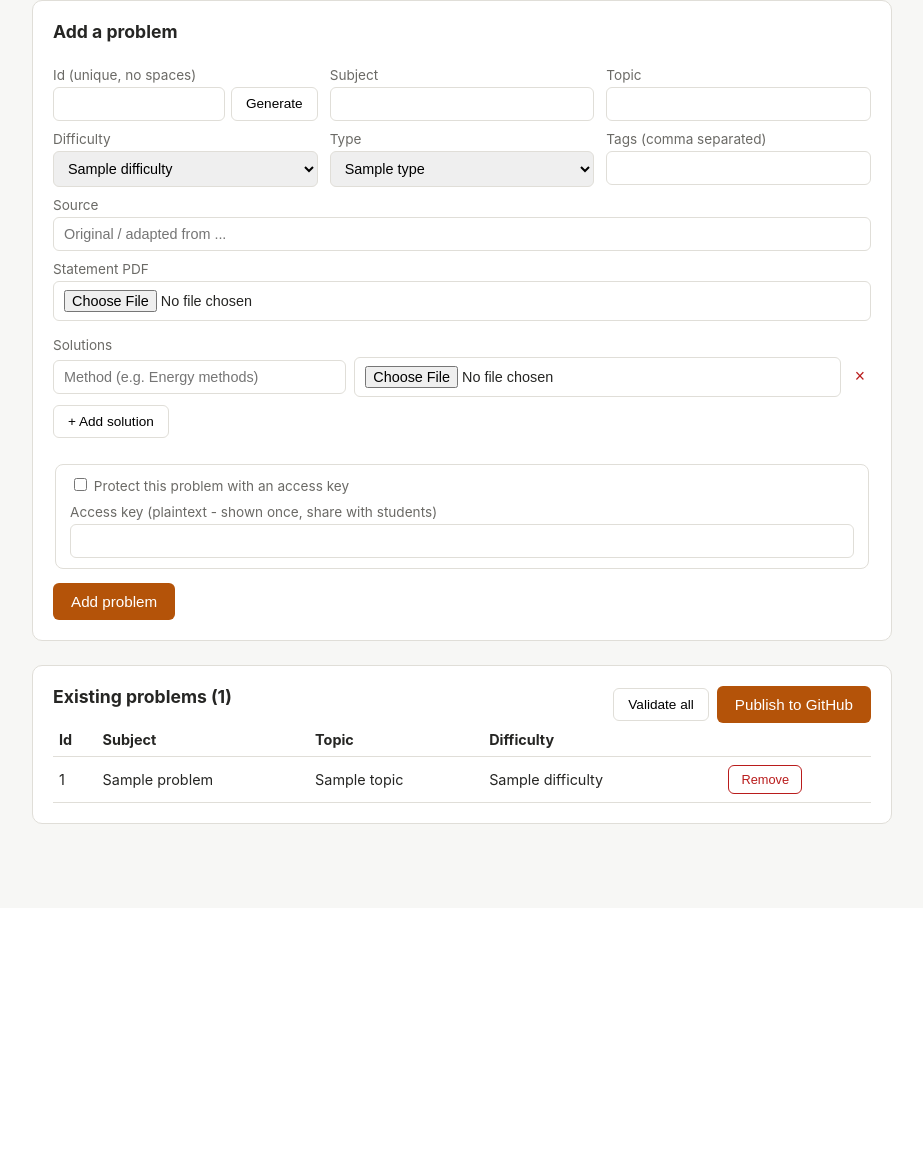
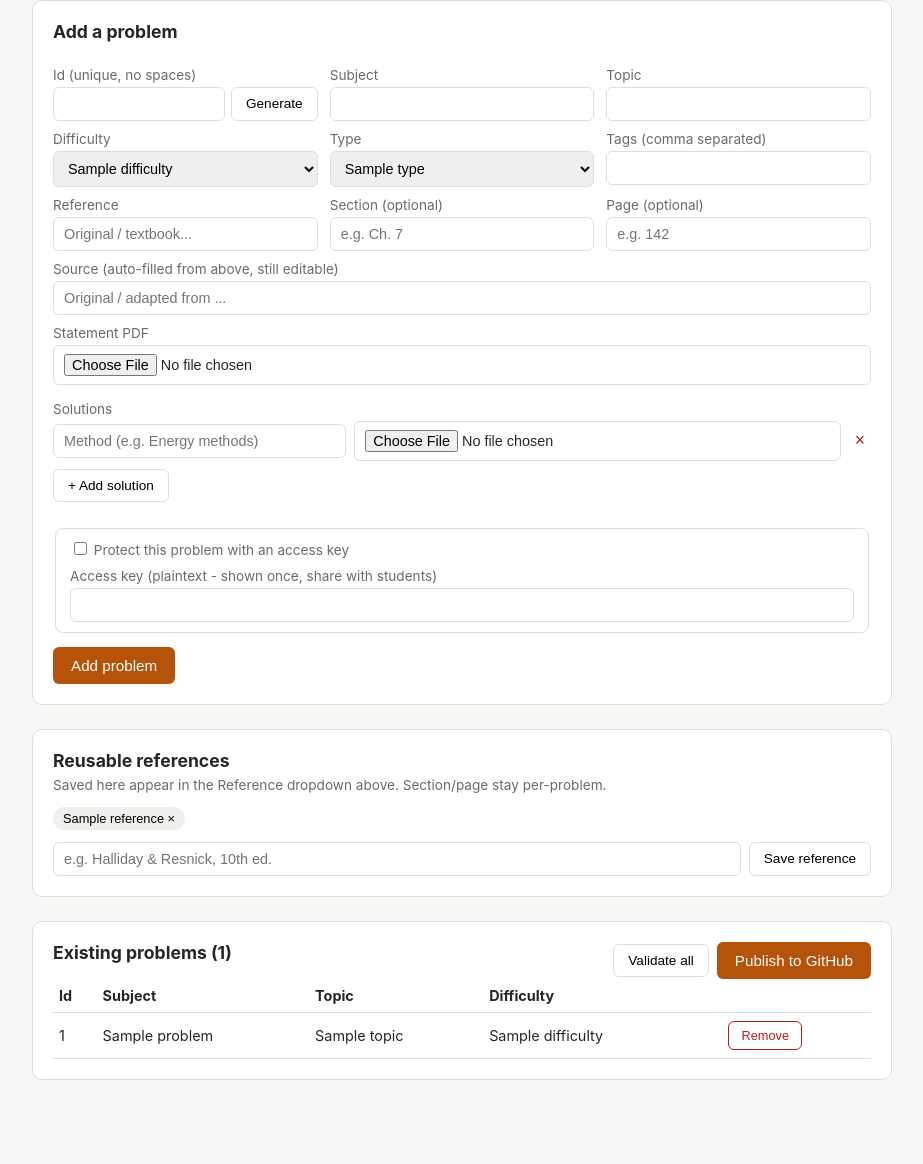
Before and after one commit to villaa/physics-problem-bank, a Flask app: template admin/templates/index.html in a window 1280 px wide. Shown: the part 91-1255 px from the top of the page, without its empty margins (178-1101 px from the left). Before the commit the page ends 915 px from the top, so only its background shows below. Run offline with Flask 3, Linux system fonts and the light colour scheme; the template is opened without the code that fills it: most values are stand-ins (such as "Sample title", 1, 10 or a date in 2020).

Commit message:
Add reusable references with optional section/page in admin UI
Adds a small standalone list (admin/references.json) of reusable base
citations (e.g. textbook editions) - kept separate from problems.json
since a citation is reused across many problems while page/section
differ per problem, so deduping full "source" strings wouldn't work.

The Add-problem form gains Reference (datalist-backed, freeform),
Section, and Page fields that auto-compose into the existing Source
box client-side (still hand-editable after). A new "Reusable
references" panel lets you save/remove entries from the list.

Verified end-to-end, including catching a test-only encoding pitfall:
typing the section-sign character directly into a shell command
mangled it before it reached the server; feeding the same character
through a properly UTF-8-encoded file confirmed the app itself stores
it correctly (§ in the JSON, not a replacement character).

Co-Authored-By: Claude Sonnet 5 <noreply@anthropic.com>
Claude-Session: https://claude.ai/code/session_01NphEQFg1eebW9fujcBw9mJ

```diff
--- /dev/null
+++ b/admin/references.json
@@ -0,0 +1,3 @@
+[
+  "Original"
+]
--- a/admin/server.py
+++ b/admin/server.py
@@ -51,6 +51,7 @@ def index():
         difficulties=DIFFICULTIES,
         types=TYPES,
         unpublished=unpublished,
+        references=bank.load_references(),
     )
 
 
@@ -154,6 +155,26 @@ def publish():
     return redirect(url_for("index"))
 
 
+@app.route("/references/add", methods=["POST"])
+def add_reference():
+    try:
+        bank.add_reference(request.form.get("text", ""))
+        flash("Reference added.", "success")
+    except bank.ProblemBankError as e:
+        flash(str(e), "error")
+    return redirect(url_for("index"))
+
+
+@app.route("/references/remove", methods=["POST"])
+def remove_reference():
+    try:
+        bank.remove_reference(request.form.get("text", ""))
+        flash("Reference removed.", "success")
+    except bank.ProblemBankError as e:
+        flash(str(e), "error")
+    return redirect(url_for("index"))
+
+
 @app.route("/validate", methods=["POST"])
 def validate():
     results = bank.validate_all()
--- a/admin/templates/index.html
+++ b/admin/templates/index.html
@@ -90,8 +90,26 @@
         </div>
       </div>
 
-      <label>Source</label>
-      <input type="text" name="source" placeholder="Original / adapted from ..." />
+      <div class="row">
+        <div>
+          <label>Reference</label>
+          <input type="text" id="reference-input" list="reference-list" placeholder="Original / textbook..." />
+          <datalist id="reference-list">
+            {% for r in references %}<option value="{{ r }}">{% endfor %}
+          </datalist>
+        </div>
+        <div>
+          <label>Section (optional)</label>
+          <input type="text" id="section-input" placeholder="e.g. Ch. 7" />
+        </div>
+        <div>
+          <label>Page (optional)</label>
+          <input type="text" id="page-input" placeholder="e.g. 142" />
+        </div>
+      </div>
+
+      <label>Source (auto-filled from above, still editable)</label>
+      <input type="text" id="source-input" name="source" placeholder="Original / adapted from ..." />
 
       <label>Statement PDF</label>
       <input type="file" name="statement_file" accept="application/pdf" required />
@@ -112,6 +130,30 @@
       <div>
         <button type="submit" class="primary">Add problem</button>
       </div>
+    </form>
+  </div>
+
+  <div class="panel">
+    <h2>Reusable references</h2>
+    <p style="color:var(--text-dim); font-size:0.85rem; margin-top:-8px;">
+      Saved here appear in the Reference dropdown above. Section/page stay per-problem.
+    </p>
+    <div style="display:flex; flex-wrap:wrap; gap:6px; margin-bottom:12px;">
+      {% for r in references %}
+      <form method="post" action="{{ url_for('remove_reference') }}" style="display:inline;">
+        <input type="hidden" name="text" value="{{ r }}" />
+        <button type="submit" class="tag-remove-btn" title="Remove"
+                style="background:#efefec; border:none; border-radius:999px; padding:4px 10px; font-size:0.8rem; cursor:pointer;">
+          {{ r }} &times;
+        </button>
+      </form>
+      {% else %}
+      <span style="color:var(--text-dim); font-size:0.85rem;">No references saved yet.</span>
+      {% endfor %}
+    </div>
+    <form method="post" action="{{ url_for('add_reference') }}" style="display:flex; gap:8px;">
+      <input type="text" name="text" placeholder="e.g. Halliday & Resnick, 10th ed." required style="flex:1;" />
+      <button type="submit" class="secondary">Save reference</button>
     </form>
   </div>
 
@@ -171,6 +213,22 @@ document.getElementById("generate-id-btn").addEventListener("click", () => {
   document.getElementById("id-input").value = candidate;
 });
 
+const referenceInput = document.getElementById("reference-input");
+const sectionInput = document.getElementById("section-input");
+const pageInput = document.getElementById("page-input");
+const sourceInput = document.getElementById("source-input");
+
+function composeSource() {
+  const parts = [referenceInput.value.trim()];
+  if (sectionInput.value.trim()) parts.push(`§${sectionInput.value.trim()}`);
+  if (pageInput.value.trim()) parts.push(`p. ${pageInput.value.trim()}`);
+  sourceInput.value = parts.filter(Boolean).join(", ");
+}
+
+[referenceInput, sectionInput, pageInput].forEach((el) =>
+  el.addEventListener("input", composeSource)
+);
+
 const container = document.getElementById("solutions-container");
 
 function addSolutionRow() {
--- a/scripts/problem_bank.py
+++ b/scripts/problem_bank.py
@@ -17,6 +17,7 @@ SCHEMA_FILE = DOCS / "data" / "schema.json"
 PROBLEMS_DIR = DOCS / "problems"
 WORKER_DIR = ROOT / "worker"
 R2_BUCKET = "physics-problem-bank-protected"
+REFERENCES_FILE = ROOT / "admin" / "references.json"
 
 
 class ProblemBankError(Exception):
@@ -224,3 +225,39 @@ def list_problems(subject=None, protected_only=False):
         if (not subject or p.get("subject") == subject)
         and (not protected_only or p.get("protected"))
     ]
+
+
+def load_references():
+    """Reusable base citations (e.g. textbook editions), independent of any
+    one problem's section/page - kept separate so they don't accumulate
+    duplicates the way full 'source' strings would (page numbers differ per
+    problem)."""
+    if not REFERENCES_FILE.exists():
+        return []
+    return json.loads(REFERENCES_FILE.read_text())
+
+
+def save_references(refs):
+    REFERENCES_FILE.parent.mkdir(parents=True, exist_ok=True)
+    REFERENCES_FILE.write_text(json.dumps(sorted(refs, key=str.lower), indent=2) + "\n")
+
+
+def add_reference(text):
+    text = text.strip()
+    if not text:
+        raise ProblemBankError("reference text cannot be empty")
+    refs = load_references()
+    if text in refs:
+        raise ProblemBankError(f"reference already exists: {text}")
+    refs.append(text)
+    save_references(refs)
+    return refs
+
+
+def remove_reference(text):
+    refs = load_references()
+    if text not in refs:
+        raise ProblemBankError(f"reference not found: {text}")
+    refs.remove(text)
+    save_references(refs)
+    return refs
```
Also changed, not shown: admin/README.md.
